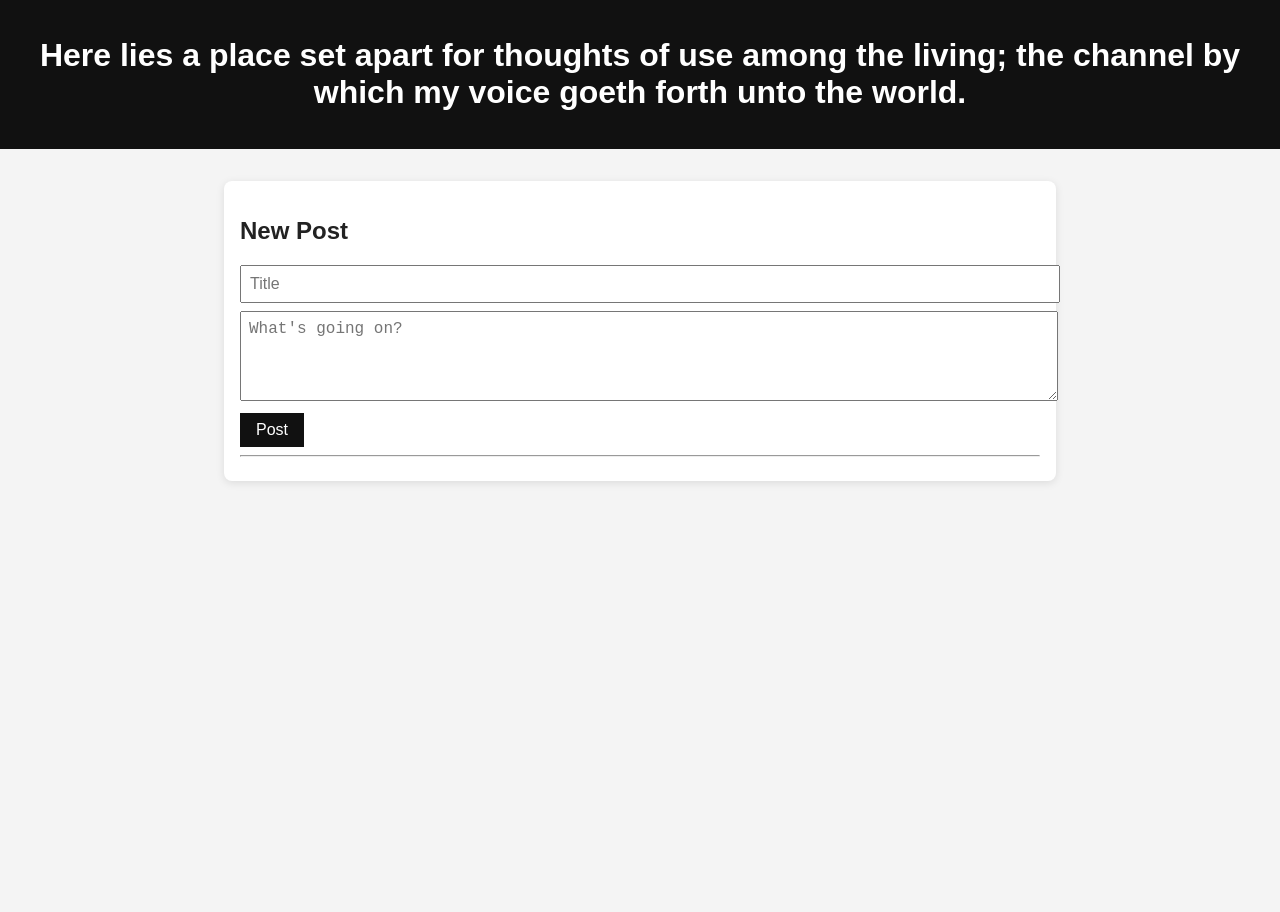
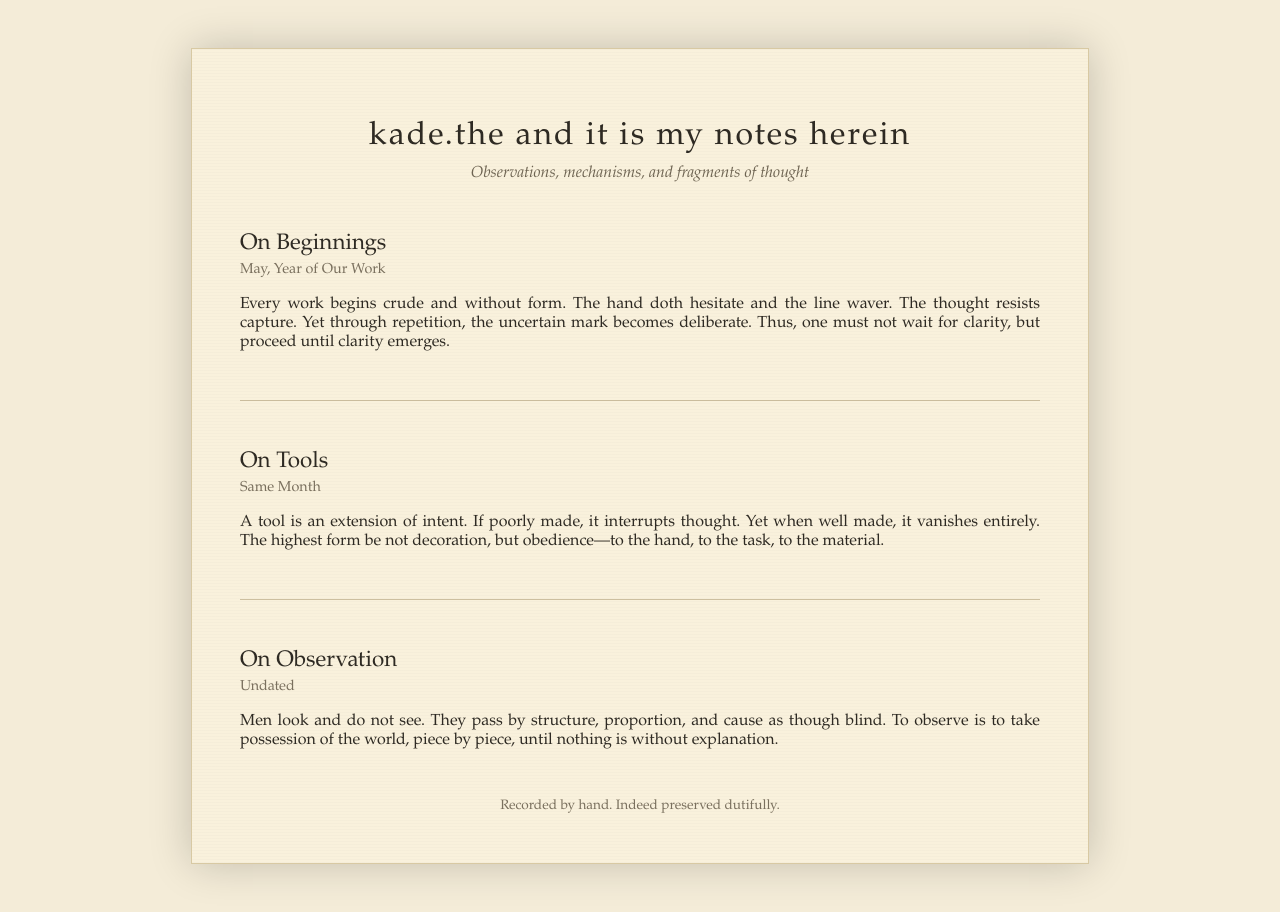
Before and after one commit to kadevohn/kadevohn.github.io, a plain HTML site: page index.html in a window 1280 px wide. Before the commit the page ends 800 px from the top, so only its background shows below. Drawn offline with Linux system fonts and the light colour scheme.

Commit message:
Refactor index.html for better design and content
Updated the HTML structure and styles for improved aesthetics and functionality.

```diff
--- a/index.html
+++ b/index.html
@@ -2,120 +2,137 @@
 <html lang="en">
 <head>
 <meta charset="UTF-8">
-  <meta name="viewport" content="width=device-width, initial-scale=1.0">
-  <title>kade.the it is my page</title>
+<title>notebook kade.the</title>
+
 <style>
   body {
-      font-family: Arial, sans-serif;
     margin: 0;
-      background: #f4f4f4;
-      color: #222;
+    font-family: "Palatino Linotype", "Book Antiqua", serif;
+    background: #f4ecd8;
+    color: #2e2a23;
   }
-    header {
-      background: #111;
-      color: #fff;
-      padding: 1rem;
+
+  .page {
+    max-width: 800px;
+    margin: 3rem auto;
+    padding: 3rem;
+    background: #f9f1dc;
+    box-shadow: 0 0 40px rgba(0,0,0,0.2);
+    border: 1px solid #d8c9a3;
+    position: relative;
+  }
+
+  /* subtle paper texture effect */
+  .page::before {
+    content: "";
+    position: absolute;
+    inset: 0;
+    background: repeating-linear-gradient(
+      0deg,
+      rgba(0,0,0,0.015),
+      rgba(0,0,0,0.015) 1px,
+      transparent 1px,
+      transparent 3px
+    );
+    pointer-events: none;
+  }
+
+  h1 {
     text-align: center;
+    font-weight: normal;
+    letter-spacing: 2px;
+    margin-bottom: 0.5rem;
   }
-    .container {
-      max-width: 800px;
-      margin: 2rem auto;
-      padding: 1rem;
-      background: #fff;
-      border-radius: 8px;
-      box-shadow: 0 2px 8px rgba(0,0,0,0.1);
+
+  .subtitle {
+    text-align: center;
+    font-style: italic;
+    color: #6e6452;
+    margin-bottom: 3rem;
   }
-    .post {
-      margin-bottom: 2rem;
-      border-bottom: 1px solid #ddd;
-      padding-bottom: 1rem;
+
+  .entry {
+    margin-bottom: 3rem;
   }
-    .post:last-child {
-      border-bottom: none;
+
+  .entry-title {
+    font-size: 1.4rem;
+    margin-bottom: 0.3rem;
   }
-    .post h2 {
-      margin: 0 0 0.5rem;
-    }
+
   .date {
     font-size: 0.9rem;
-      color: #666;
-      margin-bottom: 0.5rem;
+    color: #7a705e;
+    margin-bottom: 1rem;
   }
-    textarea, input {
-      width: 100%;
-      margin-bottom: 0.5rem;
-      padding: 0.5rem;
-      font-size: 1rem;
+
+  p {
+    text-align: justify;
   }
-    button {
-      padding: 0.5rem 1rem;
-      font-size: 1rem;
-      background: #111;
-      color: white;
+
+  hr {
     border: none;
-      cursor: pointer;
+    border-top: 1px solid #cdbf9f;
+    margin: 3rem 0;
   }
-    button:hover {
-      background: #333;
+
+  footer {
+    text-align: center;
+    font-size: 0.85rem;
+    color: #7a705e;
+    margin-top: 2rem;
   }
 </style>
+
 </head>
+
 <body>
-  <header>
-    <h1>Here lies a place set apart for thoughts of use among the living;
-the channel by which my voice goeth forth unto the world.</h1>
-  </header>
 
-  <div class="container">
-    <h2>New Post</h2>
-    <input id="title" placeholder="Title">
-    <textarea id="content" rows="4" placeholder="What's going on?"></textarea>
-    <button onclick="addPost()">Post</button>
+<div class="page">
+
+  <h1>kade.the and it is my notes herein</h1>
+  <div class="subtitle">Observations, mechanisms, and fragments of thought</div>
+
+  <div class="entry">
+    <div class="entry-title">On Beginnings</div>
+    <div class="date">May, Year of Our Work</div>
+    <p>
+      Every work begins crude and without form. The hand doth hesitate and
+      the line waver. The thought resists capture. Yet through repetition,
+      the uncertain mark becomes deliberate. Thus, one must not wait
+      for clarity, but proceed until clarity emerges.
+    </p>
+  </div>
 
   <hr>
 
-    <div id="posts"></div>
+  <div class="entry">
+    <div class="entry-title">On Tools</div>
+    <div class="date">Same Month</div>
+    <p>
+      A tool is an extension of intent. If poorly made, it interrupts thought.
+      Yet when well made, it vanishes entirely. The highest form be not decoration,
+      but obedience—to the hand, to the task, to the material.
+    </p>
   </div>
 
-  <script>
-    let posts = JSON.parse(localStorage.getItem('posts')) || [];
+  <hr>
 
-    function renderPosts() {
-      const postsDiv = document.getElementById('posts');
-      postsDiv.innerHTML = '';
-      posts.slice().reverse().forEach(post => {
-        const div = document.createElement('div');
-        div.className = 'post';
-        div.innerHTML = `
-          <h2>${post.title}</h2>
-          <div class="date">${post.date}</div>
-          <p>${post.content}</p>
-        `;
-        postsDiv.appendChild(div);
-      });
-    }
+  <div class="entry">
+    <div class="entry-title">On Observation</div>
+    <div class="date">Undated</div>
+    <p>
+      Men look and do not see. They pass by structure, proportion, and cause
+      as though blind. To observe is to take possession of the world,
+      piece by piece, until nothing is without explanation.
+    </p>
+  </div>
 
-    function addPost() {
-      const title = document.getElementById('title').value;
-      const content = document.getElementById('content').value;
-      if (!title || !content) return;
+  <footer>
+    Recorded by hand. Indeed preserved dutifully.
+  </footer>
 
-      const post = {
-        title,
-        content,
-        date: new Date().toLocaleString()
-      };
+</div>
 
-      posts.push(post);
-      localStorage.setItem('posts', JSON.stringify(posts));
-
-      document.getElementById('title').value = '';
-      document.getElementById('content').value = '';
-
-      renderPosts();
-    }
-
-    renderPosts();
-  </script>
 </body>
 </html>
```
Lines whose indentation alone changed are shown as unchanged.
